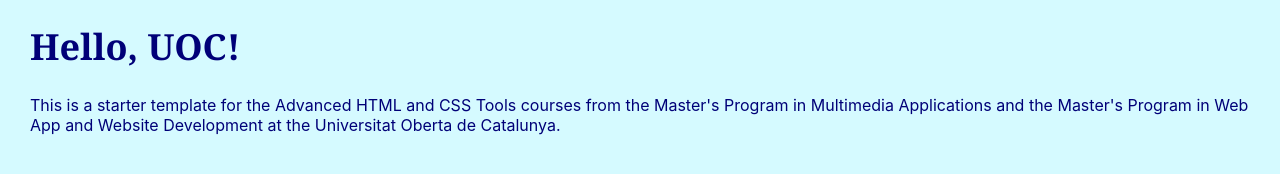
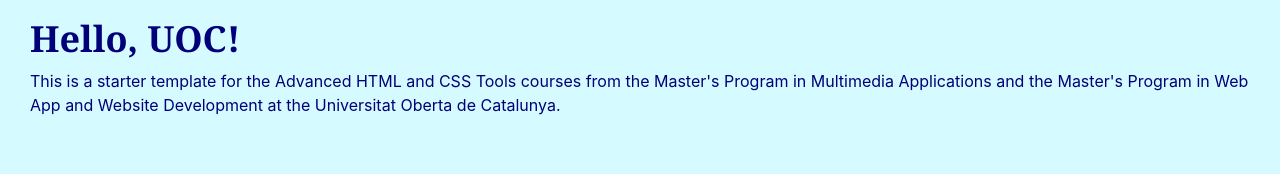
Before and after one commit to jesusmartinb/UOC_MDSyAW_Herramientas_II_PEC2_2021S2, a website built with Parcel: page src/index.html in a window 1280 px wide. Shown: the part 110-284 px from the top of the page. Built offline with nearby package versions, Linux system fonts and the light colour scheme.

Commit message:
Se instalan las dependencias de producción bootstrap y popperjs y se actualizan los ficheros main.js y main.scss para la integración de ambas dependencias en el boilerplate

```diff
--- a/package.json
+++ b/package.json
@@ -39,6 +39,8 @@
     "stylelint-scss": "^3.19.0"
   },
   "dependencies": {
-    "@fortawesome/fontawesome-free": "^5.15.3"
+    "@fortawesome/fontawesome-free": "^5.15.3",
+    "@popperjs/core": "^2.9.2",
+    "bootstrap": "^5.0.0-beta3"
   }
 }
--- a/src/assets/scripts/main.js
+++ b/src/assets/scripts/main.js
@@ -5,6 +5,8 @@
 
 // import 'some-node-module';
 // import SomeModule from 'some-node-module';
+
+import * as bootstrap from 'bootstrap';
 
 /**
  * Write any other JavaScript below
--- a/src/assets/styles/main.scss
+++ b/src/assets/styles/main.scss
@@ -20,6 +20,8 @@
 
 @import "@fortawesome/fontawesome-free/css/all.css";
 
+@import "bootstrap/scss/bootstrap.scss";
+
 /**
  * Import layouts
  * It's a best practice to use a different partial for each page
```
Also changed, not shown: 1 other file.
